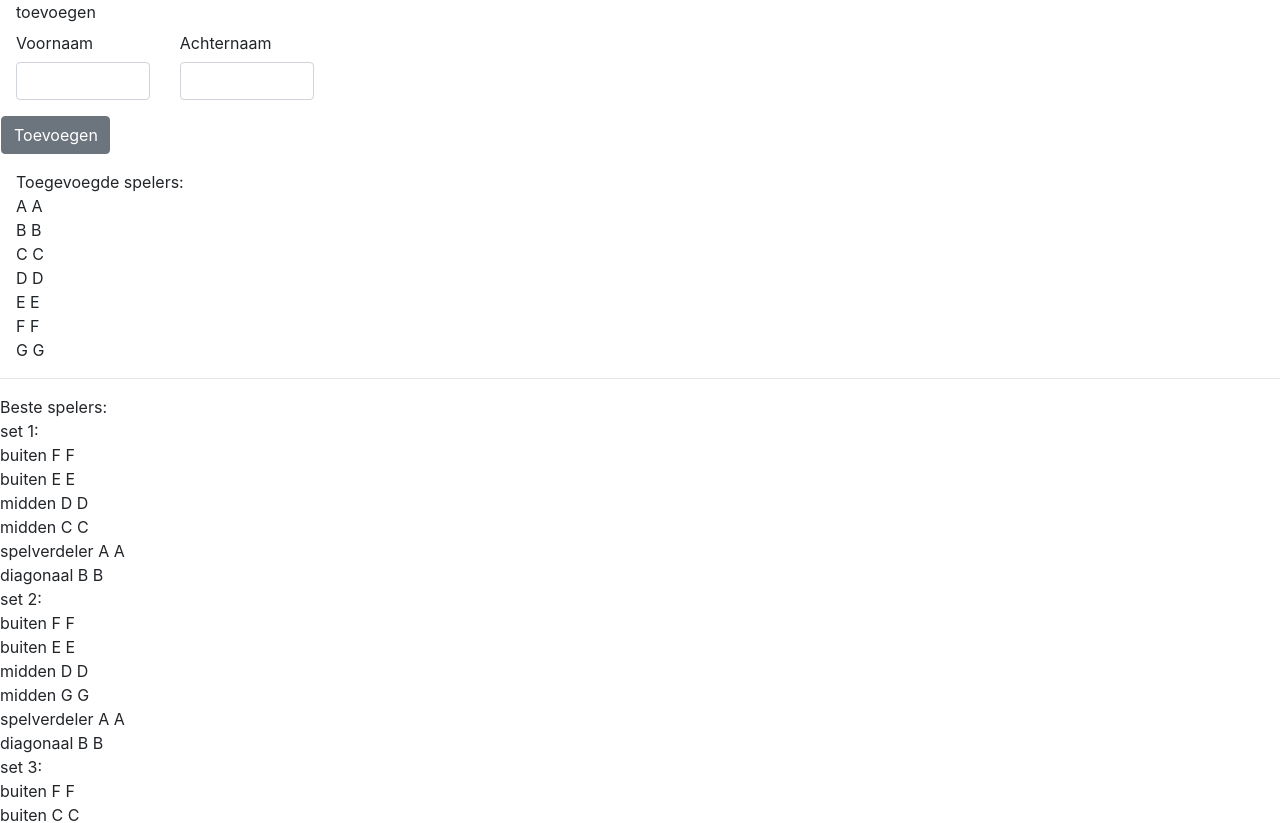
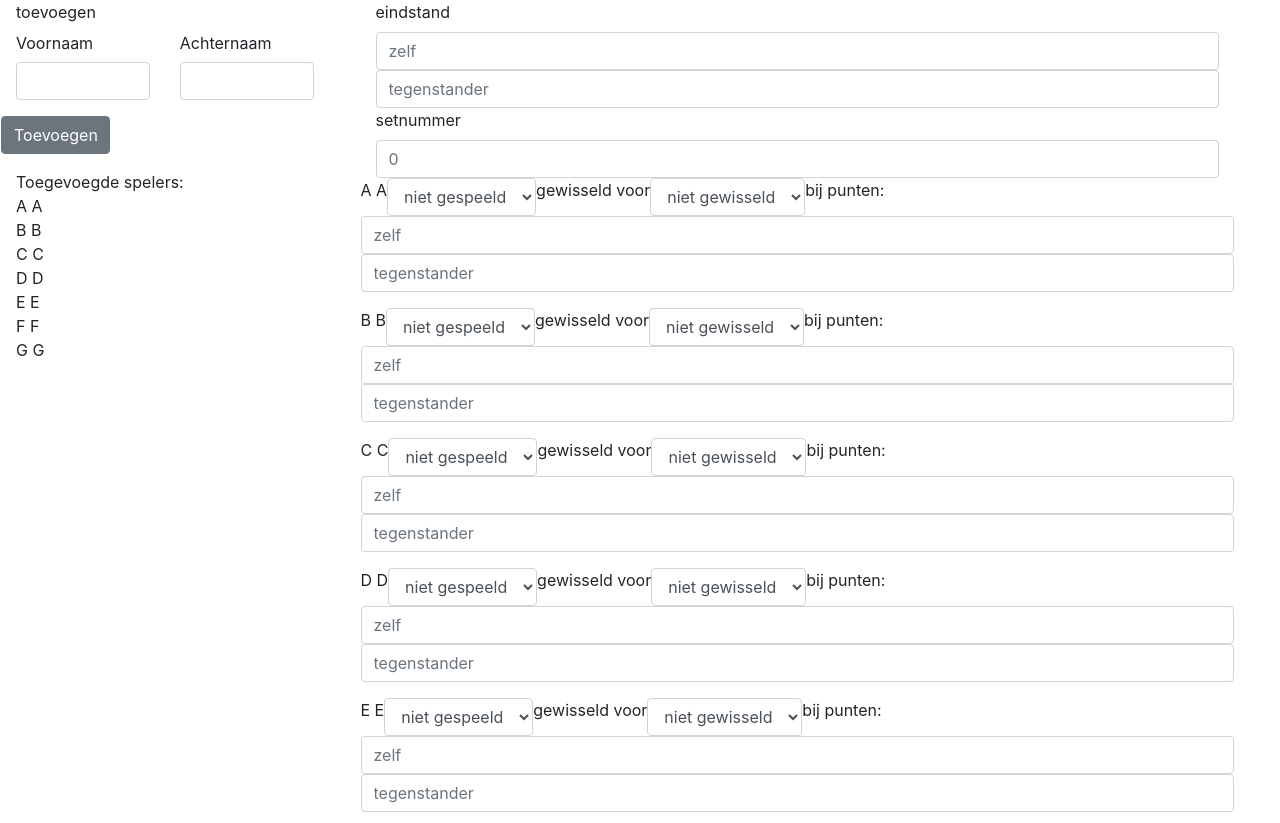
Before and after one commit to DeDwerg/volleybal-app, an Angular app: page / in a window 1280 px wide. Shown: the top 823 px of the page. Built offline with nearby package versions, Linux system fonts and the light colour scheme.

Commit message:
html form set aangepast

```diff
--- a/src/app/set/set.component.html
+++ b/src/app/set/set.component.html
@@ -1,14 +1,15 @@
-<!-- <form [formGroup]="form" (ngSubmit)="onSubmit()" novalidate>
+<form [formGroup]="form" (ngSubmit)="onSubmit()" novalidate>
   <label>eindstand</label>
-  <input type=text class="form-control" placeholder=zelf formControlName="standZelf"> - <input formControlName="standTegenstander" class="form-control" type=text placeholder=tegenstander>
+  <input type=text class="form-control" placeholder=zelf formControlName="standZelf">
+  <input formControlName="standTegenstander" class="form-control" type=text placeholder=tegenstander>
   <label>setnummer</label>
   <input type=number class="form-control" placeholder=0 formControlName="setnummer">
   <div class="form-group row" *ngFor="let speler of getSpelers()">
     <div>
-      <label formControlName="speler">{{ speler.voornaam }} {{ speler.achternaam }}</label>
+      <label>{{ speler.voornaam }} {{ speler.achternaam }}</label>
     </div>
     <div>
-      <select id="inputState" class="form-control" formControlName="positie">
+      <select id="inputState" class="form-control">
         <option selected>niet gespeeld</option>
         <option>spelverdeler</option>
         <option>buiten</option>
@@ -17,11 +18,23 @@
         <option>libero</option>
       </select>
     </div>
+    gewisseld voor
+    <div>
+      <select id="inputState" class="form-control">
+        <option selected>niet gewisseld</option>
+        <option *ngFor="let speler of getSpelers()">
+          {{speler.voornaam}} {{speler.achternaam}}
+        </option>
+      </select>
+    </div>
+    bij punten:
+    <input type=text class="form-control" placeholder=zelf>
+    <input class="form-control" type=text placeholder=tegenstander>
   </div>
   <div class="form-group row">
-      <button type="submit" id="btnSubmit" class="btn btn-secondary btn-block col-4">
-        Toevoegen
-        <span class="fa fa-angle-right ml-1"></span>
-      </button>
-    </div>
-</form> -->
+    <button type="submit" id="btnSubmit" class="btn btn-secondary btn-block col-4">
+      Toevoegen
+      <span class="fa fa-angle-right ml-1"></span>
+    </button>
+  </div>
+</form>
--- a/src/app/set/set.component.ts
+++ b/src/app/set/set.component.ts
@@ -33,13 +33,15 @@ export class SetComponent extends Form implements OnInit {
           speler: new FormControl(),
           positie: new FormControl()
         })
-      ])
+      ]),
+      speler: Speler
       // positie_speler.voornaam_speler.achternaam: []
     });
     super.createForm();
   }
 
   submitForm() {
+    // add prestatie
     console.log(this.form.get('standZelf').value);
     console.log(this.form.get('standTegenstander').value);
     console.log(this.form.get('setnummer').value);
--- a/src/app/spelers/spelers.component.ts
+++ b/src/app/spelers/spelers.component.ts
@@ -38,6 +38,8 @@ export class SpelersComponent extends Form implements OnInit {
     const prestaties: Array<Prestatie> = [];
     const speler: Speler = { voornaam, achternaam, prestaties };
     this.spelersService.addSpeler(speler);
+
+    // add speler
   }
 
   getSpelers(): Array<Speler> {
```
